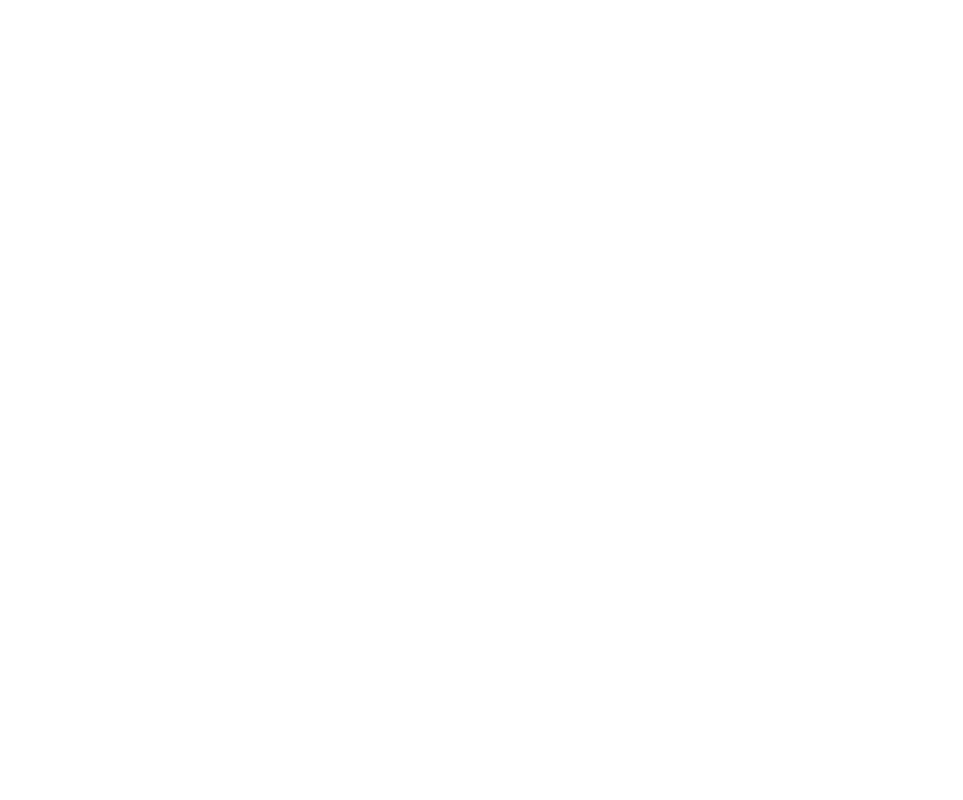
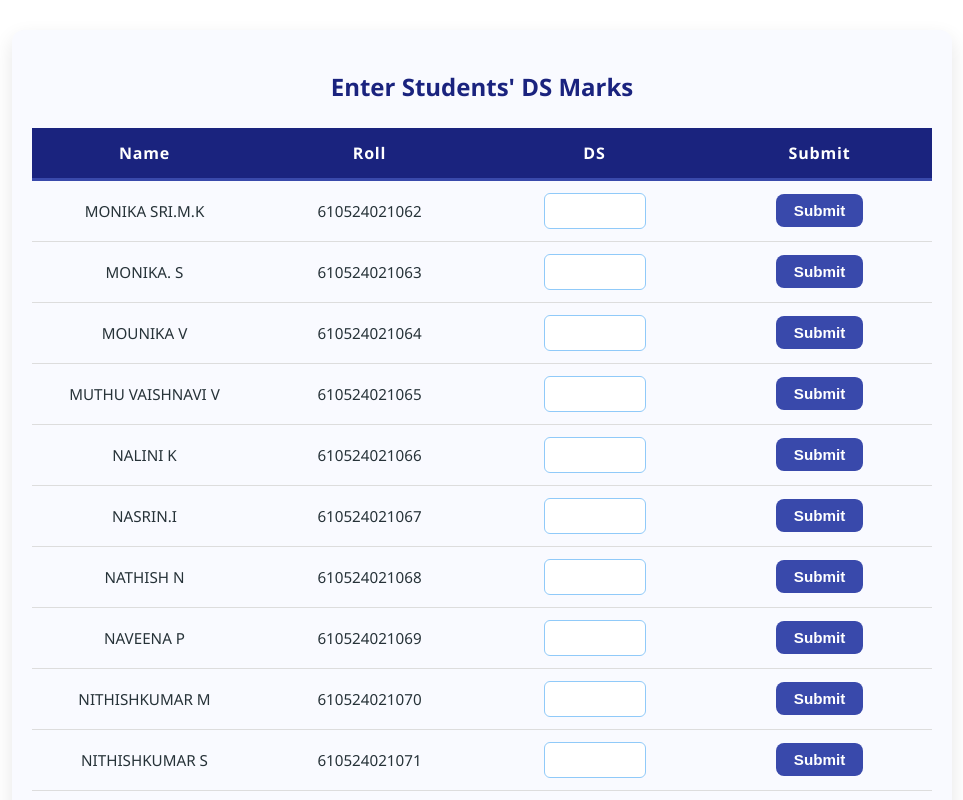
Before and after one commit to SURYACS2007/teacherfrontend-page, a React (Vite) app: page /createds in a window 1280 px wide. Before the commit this address had no page. Shown: the top 800 px of the page, without its empty margins (158-1121 px from the left). Built offline with nearby package versions, Linux system fonts and the light colour scheme.

Commit message:
dss front

```diff
--- a/src/App.jsx
+++ b/src/App.jsx
@@ -6,6 +6,9 @@
 // Subject teacher mark entry pages
 import Jpstudent from './Jpstudent';
 import Createjp from './Createjp';
+import Dsstudent from './Dsstudent';
+import Createds from './Createds';
+
 
 function App() {
   return (
@@ -19,6 +22,8 @@
         <Route path="/create" element={<CreateStudent />} />
         <Route path="/jpstudent" element={<Jpstudent/>} />
         <Route path="/createjp" element={<Createjp/>} />
+        <Route path="/dsstudent" element={<Dsstudent/>} />
+        <Route path="/createds" element={<Createds/>} />
 
 
 
--- /dev/null
+++ b/src/Createds.jsx
@@ -0,0 +1,93 @@
+import React, { useState } from 'react';
+import axios from 'axios';
+import studentData from './data/students.json';
+import './CreateStudent.css';
+
+function Createds() {
+  const [rows, setRows] = useState(
+    studentData.map((student) => ({
+      ...student,
+      ds: ''
+    }))
+  );
+
+  const handleChange = (index, value) => {
+    const updatedRows = [...rows];
+    updatedRows[index].ds= value;
+    setRows(updatedRows);
+  };
+
+  const handleSubmit = async (index) => {
+    const student = rows[index];
+    const { roll, ds } = student;
+
+    if (!ds) {
+      alert('Please enter DS mark.');
+      return;
+    }
+
+    try {
+      const response = await axios.post('https://teacherbackend-page.onrender.com/createds', {
+        roll,
+        ds
+      });
+
+      if (response.data.message === 'Ds mark stored successfully') {
+        alert(`✅ DS mark submitted for Roll: ${roll}`);
+
+        const updatedRows = [...rows];
+        updatedRows[index].ds = '';
+        setRows(updatedRows);
+      }
+    } catch (error) {
+      console.error('Error:', error.response?.data || error.message);
+      if (error.response?.status === 404) {
+        alert(`❌ Roll number ${roll} not found in database`);
+      } else {
+        alert('❌ Submission failed. Please try again.');
+      }
+    }
+  };
+
+  return (
+    <div className="container mt-5">
+      <h2>Enter Students&apos; DS Marks</h2>
+      <table className="table table-bordered mt-4">
+        <thead>
+          <tr>
+            <th>Name</th>
+            <th>Roll</th>
+            <th>DS</th>
+            <th>Submit</th>
+          </tr>
+        </thead>
+        <tbody>
+          {rows.map((student, index) => (
+            <tr key={index}>
+              <td>{student.name}</td>
+              <td>{student.roll}</td>
+              <td>
+                <input
+                  type="number"
+                  className="form-control"
+                  value={student.ds}
+                  onChange={(e) => handleChange(index, e.target.value)}
+                />
+              </td>
+              <td>
+                <button
+                  className="btn btn-primary"
+                  onClick={() => handleSubmit(index)}
+                >
+                  Submit
+                </button>
+              </td>
+            </tr>
+          ))}
+        </tbody>
+      </table>
+    </div>
+  );
+}
+
+export default Createds;
--- /dev/null
+++ b/src/Dsstudent.jsx
@@ -0,0 +1,77 @@
+import React, { useEffect, useState } from 'react';
+import axios from 'axios';
+import { Link } from 'react-router-dom';
+import './Student.css';
+
+function Dsstudent() {
+  const [students, setStudents] = useState([]);
+
+  useEffect(() => {
+    fetchStudents();
+  }, []);
+
+  const fetchStudents = () => {
+    axios
+      .get('https://teacherbackend-page.onrender.com/dsstudent')
+      .then(res => setStudents(res.data))
+      .catch(err => console.error(err));
+  };
+
+  const handleDelete = (roll) => {
+    if (window.confirm('Are you sure you want to delete this student?')) {
+      axios
+        .delete(`https://teacherbackend-page.onrender.com/deleteds/${roll}`)
+        .then(() => {
+          setStudents(students.filter(student => student.ROLL !== roll));
+        })
+        .catch(err => console.error(err));
+    }
+  };
+
+  const handleDeleteAll = () => {
+    if (window.confirm('Are you sure you want to delete ALL students?')) {
+      axios
+        .delete('https://teacherbackend-page.onrender.com/delete-allds')
+        .then(() => setStudents([]))
+        .catch(err => console.error(err));
+    }
+  };
+
+  return (
+    <div className='body'>
+      <header className="header">DHIRAJLAL GANDHI COLLEGE OF TECHNOLOGY</header>
+      <div className="student-container">
+        <div className="student-card">
+          <Link to="/createds" className="btn-add">Add +</Link>
+          <div className="table-wrapper">
+            <table className="student-table">
+              <thead>
+                <tr>
+                  <th>NAME</th>
+                  <th>ROLL NO</th>
+                  <th>DS</th>
+                  <th>ACTIONS</th>
+                </tr>
+              </thead>
+              <tbody>
+                {students.map((student, i) => (
+                  <tr key={i}>
+                    <td>{student.NAME}</td>
+                    <td>{student.ROLL}</td>
+                    <td>{student.DS}</td>
+                    <td className="actions-cell">
+                      <button className="btn-delete" onClick={() => handleDelete(student.ROLL)}>Delete</button>
+                    </td>
+                  </tr>
+                ))}
+              </tbody>
+            </table>
+          </div>
+          <button className="btn-delete-all" onClick={handleDeleteAll}>Delete all</button>
+        </div>
+      </div>
+    </div>
+  );
+}
+
+export default Dsstudent;
```
